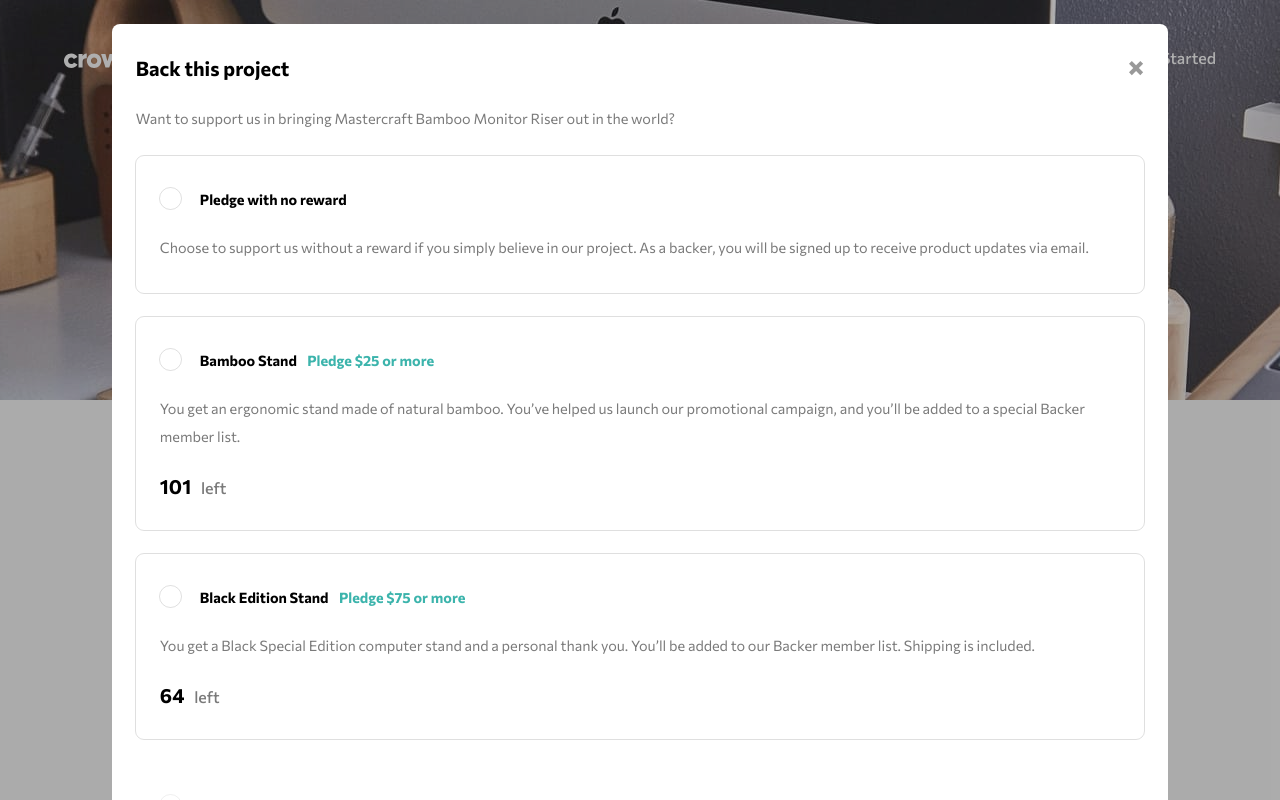
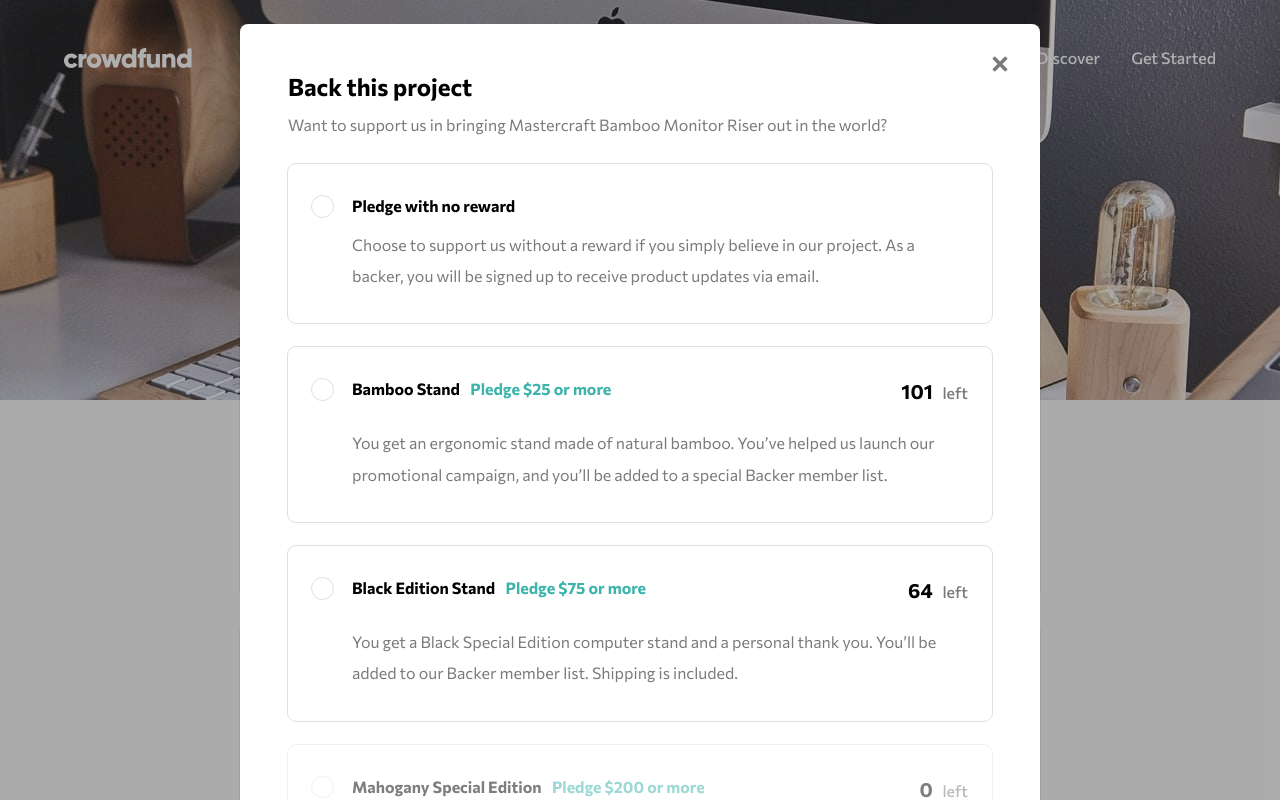
Before and after one commit to sahand-masoleh/fem-24-crowdfunding-product-page, a Svelte app: page / in a window 1280 px wide. Both pictures are taken after a click on the button "Back this project". Shown: the top 800 px of the page. Built offline with nearby package versions, Linux system fonts and the light colour scheme.

Commit message:
pledge modal: desktop

```diff
--- a/src/lib/Pledge.svelte
+++ b/src/lib/Pledge.svelte
@@ -2,7 +2,6 @@
 	// @ts-nocheck
 	import "../styles/Pledge.scss";
 	import checklcon from "../assets/images/icon-check.svg";
-	import closeIcon from "../assets/images/icon-close-modal.svg";
 
 	import OptionContainer from "./Option-Container.svelte";
 
@@ -37,12 +36,7 @@
 		<div class="pledge">
 			<h2 class="pledge__title">
 				Back this project
-				<img
-					src={closeIcon}
-					alt="close icon"
-					on:click={closeModal}
-					class="pledge__close"
-				/>
+				<button on:click={closeModal} class="pledge__close" />
 			</h2>
 			<p class="pledge__text">
 				Want to support us in bringing Mastercraft Bamboo Monitor Riser out in
--- a/src/styles/Pledge.scss
+++ b/src/styles/Pledge.scss
@@ -10,6 +10,11 @@
 	display: flex;
 	flex-direction: column;
 	gap: 1.5rem;
+	max-width: 50rem;
+
+	@media screen and (min-width: 480px) {
+		padding: $gap-3;
+	}
 
 	position: absolute;
 	justify-self: center;
@@ -20,16 +25,40 @@
 		align-items: center;
 		width: 100%;
 		font-size: $fs-m;
+
+		@media screen and (min-width: 480px) {
+			font-size: $fs-l;
+			margin-bottom: -1ch;
+		}
 	}
 
 	&__close {
 		cursor: pointer;
+		background-color: $c-n-dark-gray;
+		border: none;
+		width: 1rem;
+		aspect-ratio: 1;
+		mask: center / cover no-repeat url(../assets//images/icon-close-menu.svg);
+
+		&:hover {
+			background-color: black;
+		}
+
+		@media screen and (min-width: 480px) {
+			position: absolute;
+			right: 2rem;
+			top: 2rem;
+		}
 	}
 
 	&__text {
 		font-size: $fs-xs;
 		color: $c-n-dark-gray;
 		line-height: 3ch;
+
+		@media screen and (min-width: 480px) {
+			font-size: $fs-s;
+		}
 	}
 
 	&__curtain {
@@ -59,7 +88,14 @@
 
 	&--disabled {
 		cursor: not-allowed;
+		outline: $outline-dark;
 		opacity: 0.5;
+
+		& .modal-option__title {
+			&:hover {
+				color: initial;
+			}
+		}
 	}
 
 	&__main {
@@ -72,6 +108,13 @@
 		grid-template-columns: 1rem 1fr;
 		align-items: center;
 		gap: 1.5rem;
+
+		@media screen and (min-width: 480px) {
+			grid-template-areas:
+				"radio title left"
+				"radio text text";
+			align-items: start;
+		}
 	}
 
 	&__radio-container {
@@ -115,12 +158,25 @@
 
 	&__title {
 		font-size: $fs-xs;
+
+		&:hover {
+			color: $c-p-moderate-cyan;
+		}
+
+		@media screen and (min-width: 480px) {
+			font-size: $fs-s;
+			margin-bottom: -1ch;
+		}
 	}
 
 	&__min {
 		font-size: $fs-xs;
 		font-weight: $fw-7;
 		color: $c-p-moderate-cyan;
+
+		@media screen and (min-width: 480px) {
+			font-size: $fs-s;
+		}
 	}
 
 	&__text {
@@ -128,10 +184,19 @@
 		font-size: $fs-xs;
 		line-height: 3ch;
 		color: $c-n-dark-gray;
+
+		@media screen and (min-width: 480px) {
+			font-size: $fs-s;
+		}
 	}
 
 	&__left {
 		grid-column: 1/3;
+
+		@media screen and (min-width: 480px) {
+			grid-column: unset;
+			grid-area: left;
+		}
 
 		&-num {
 			font-size: $fs-m;
@@ -152,6 +217,11 @@
 		flex-wrap: wrap;
 		justify-content: space-between;
 		gap: 1.5rem;
+
+		@media screen and (min-width: 480px) {
+			justify-content: flex-start;
+			align-items: center;
+		}
 	}
 
 	&__command {
@@ -159,6 +229,12 @@
 		font-size: $fs-xs;
 		color: $c-n-dark-gray;
 		text-align: center;
+
+		@media screen and (min-width: 480px) {
+			flex-basis: unset;
+			margin-right: auto;
+			font-size: $fs-s;
+		}
 	}
 
 	&__input-container {
@@ -182,6 +258,11 @@
 		padding-left: 5ch;
 		border-radius: 50px;
 		font-weight: $fw-7;
+		cursor: pointer;
+
+		&:hover {
+			outline: 1px solid $c-p-moderate-cyan;
+		}
 	}
 
 	&__button {
@@ -197,6 +278,10 @@
 		&:not(:disabled) {
 			background-color: $c-p-moderate-cyan;
 			cursor: pointer;
+
+			&:hover {
+				background-color: $c-p-dark-cyan;
+			}
 		}
 
 		&:disabled {
@@ -215,12 +300,18 @@
 	margin: $gap-1-5;
 	padding: $gap-2 $gap-1-5;
 	border-radius: $rds;
+	max-width: 40rem;
 
 	display: flex;
 	flex-direction: column;
 	align-items: center;
 	gap: 1.5rem;
 	text-align: center;
+
+	@media screen and (min-width: 480px) {
+		gap: 2rem;
+		padding: $gap-3;
+	}
 
 	&__icon {
 		width: min-content;
@@ -229,12 +320,21 @@
 
 	&__title {
 		font-size: $fs-m;
+
+		@media screen and (min-width: 480px) {
+			font-size: $fs-l;
+			margin-bottom: -1ch;
+		}
 	}
 
 	&__text {
 		font-size: $fs-xs;
 		color: $c-n-dark-gray;
 		line-height: 3ch;
+
+		@media screen and (min-width: 480px) {
+			font-size: $fs-s;
+		}
 	}
 
 	&__button {
```
